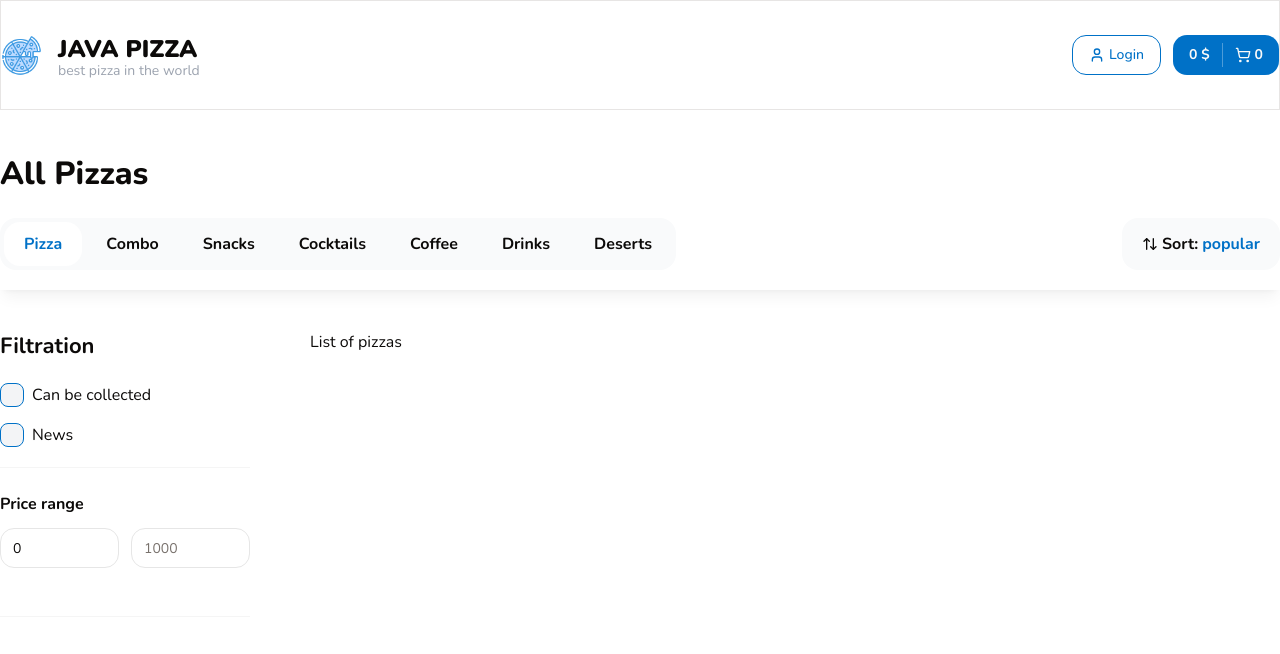
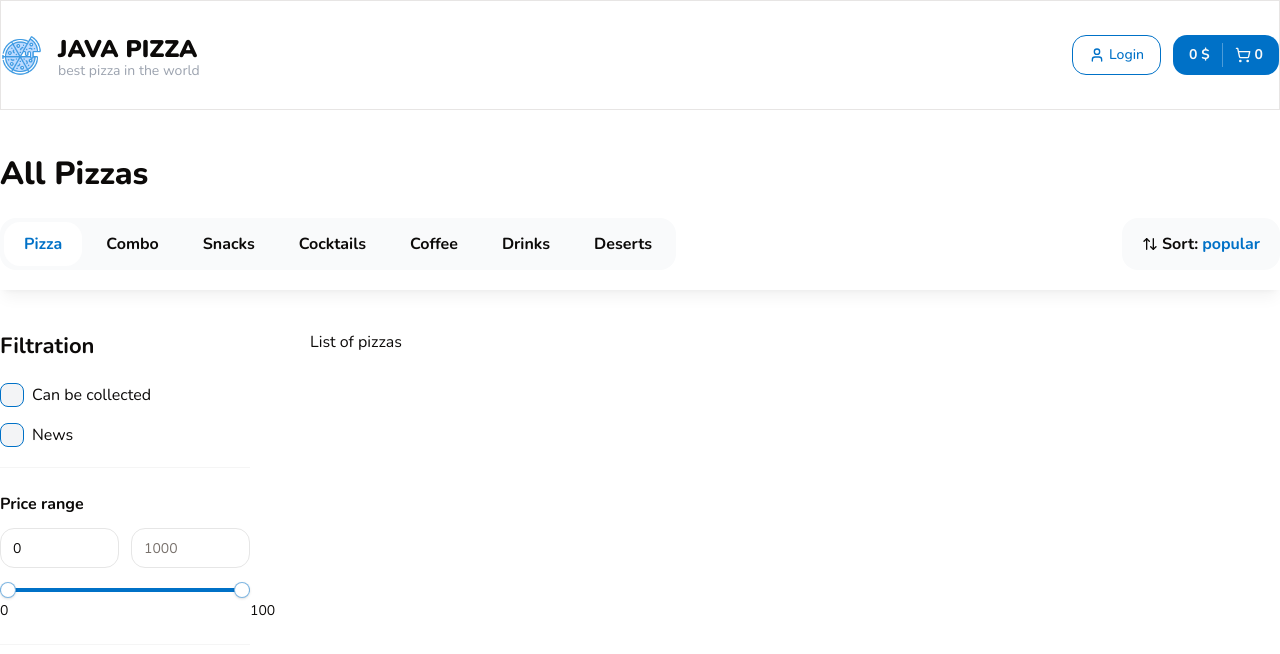
Before and after one commit to Gr1Lzy/online-pizza-web, a Next.js app: page / in a window 1280 px wide. Shown: the top 654 px of the page. Built offline with nearby package versions, Linux system fonts and the light colour scheme.

Commit message:
Add range-slider

```diff
--- a/components/shared/filters.tsx
+++ b/components/shared/filters.tsx
@@ -2,6 +2,7 @@ import React from 'react';
 import {Title} from "@/components/shared/title";
 import {FilterCheckbox} from "@/components/shared/filter-checkbox";
 import {Input} from "@/components/ui";
+import {RangeSlider} from "@/components/shared/range-slider";
 
 interface Props {
     className?: string;
@@ -23,6 +24,8 @@ export const Filters: React.FC<Props> = ({ className }) => {
                     <Input type="number" placeholder="0" min={0} max={1000} defaultValue={0} />
                     <Input type="number" min={100} max={1000} placeholder="1000" />
                 </div>
+
+                <RangeSlider min={0} max={100} step={1} value={[0, 100]} />
             </div>
         </div>
     );
--- a/components/shared/index.ts
+++ b/components/shared/index.ts
@@ -6,3 +6,4 @@ export { SortPopup } from './sort-popup'
 export { TopBar } from './top-bar'
 export { Filters } from './filters'
 export { FilterCheckbox } from './filter-checkbox'
+export { RangeSlider } from './range-slider'
--- /dev/null
+++ b/components/shared/range-slider.tsx
@@ -0,0 +1,70 @@
+'use client';
+
+import React from 'react';
+import * as SliderPrimitive from '@radix-ui/react-slider';
+
+import { cn } from '@/lib/utils';
+
+type SliderProps = {
+    className?: string;
+    min: number;
+    max: number;
+    step: number;
+    formatLabel?: (value: number) => string;
+    value?: number[] | readonly number[];
+    onValueChange?: (values: number[]) => void;
+};
+
+const RangeSlider = React.forwardRef(
+    (
+        { className, min, max, step, formatLabel, value, onValueChange, ...props }: SliderProps,
+        ref,
+    ) => {
+        const initialValue = Array.isArray(value) ? value : [min, max];
+        const [localValues, setLocalValues] = React.useState(initialValue);
+
+        React.useEffect(() => {
+            setLocalValues(Array.isArray(value) ? value : [min, max]);
+        }, [min, max, value]);
+
+        const handleValueChange = (newValues: number[]) => {
+            setLocalValues(newValues);
+            if (onValueChange) {
+                onValueChange(newValues);
+            }
+        };
+
+        return (
+            <SliderPrimitive.Root
+                ref={ref as React.RefObject<HTMLDivElement>}
+                min={min}
+                max={max}
+                step={step}
+                value={localValues}
+                onValueChange={handleValueChange}
+                className={cn('relative flex w-full touch-none select-none mb-6 items-center', className)}
+                {...props}>
+                <SliderPrimitive.Track className="relative h-1 w-full grow overflow-hidden rounded-full bg-primary/20">
+                    <SliderPrimitive.Range className="absolute h-full bg-primary" />
+                </SliderPrimitive.Track>
+                {localValues.map((value, index) => (
+                    <React.Fragment key={index}>
+                        <div
+                            className="absolute text-center"
+                            style={{
+                                left: `calc(${((value - min) / (max - min)) * 100}% + 0px)`,
+                                top: `10px`,
+                            }}>
+                            <span className="text-sm">{formatLabel ? formatLabel(value) : value}</span>
+                        </div>
+                        <SliderPrimitive.Thumb className="block h-4 w-4 rounded-full border border-primary/50 bg-white shadow transition-colors focus-visible:outline-none focus-visible:ring-1 focus-visible:ring-ring disabled:pointer-events-none disabled:opacity-50" />
+                    </React.Fragment>
+                ))}
+            </SliderPrimitive.Root>
+        );
+    },
+);
+
+RangeSlider.displayName = SliderPrimitive.Root.displayName;
+
+export { RangeSlider };
```
